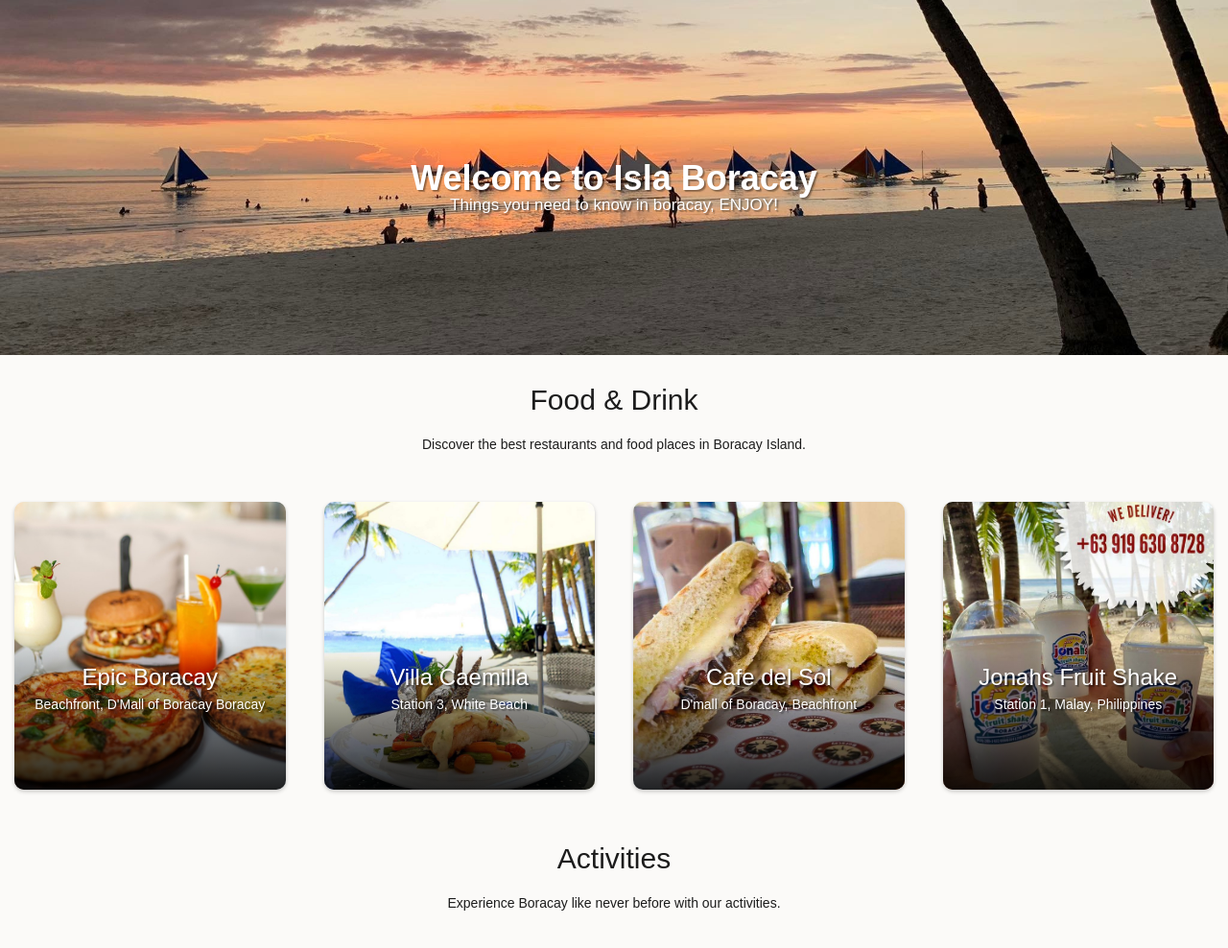
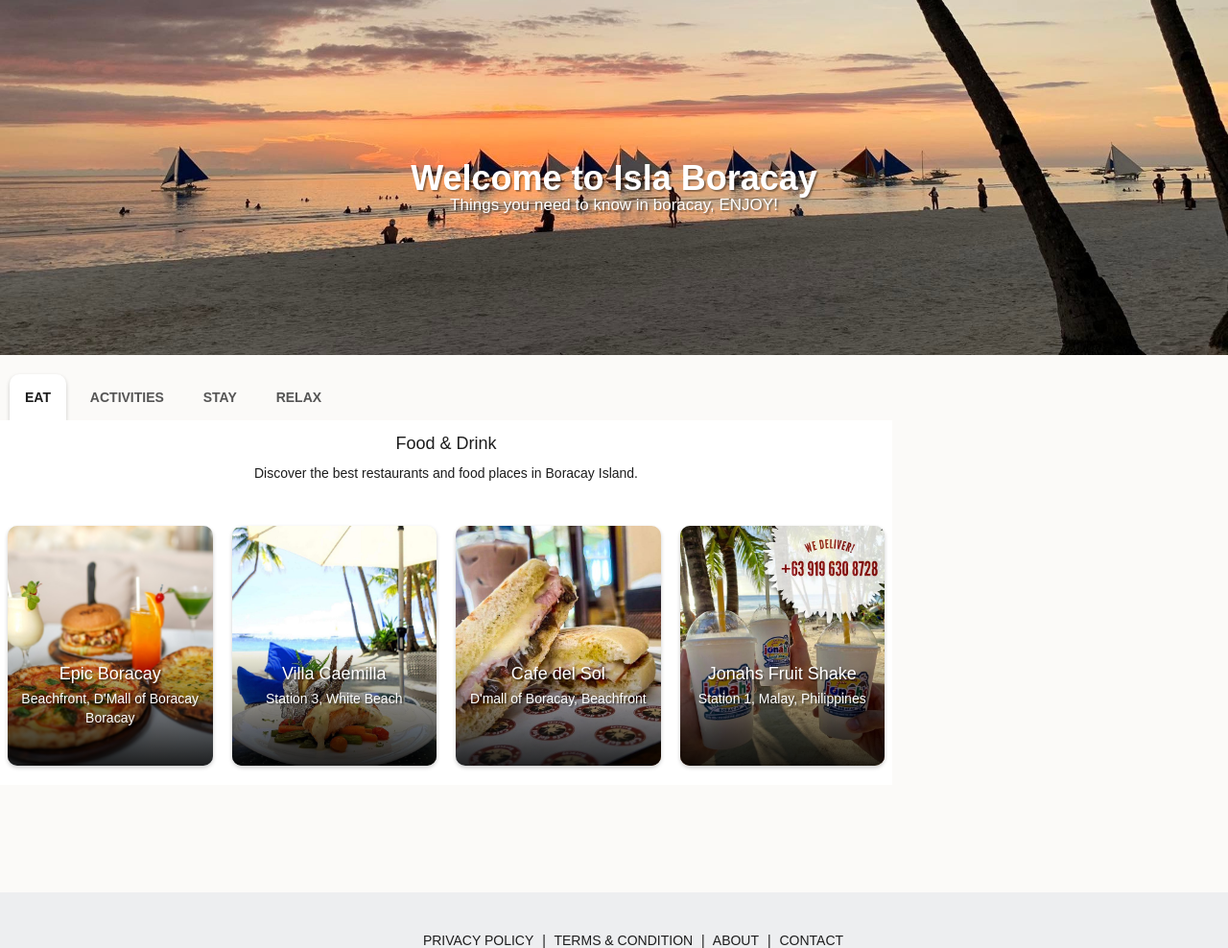
Before and after one commit to brisklabs-pub/isla-boracay, a plain HTML site: page index.html in a window 1280 px wide. Shown: the top 988 px of the page at 96% size. Drawn offline with nearby package versions, Linux system fonts and the light colour scheme.

Commit message:
Add tabs

```diff
--- a/css/index.css
+++ b/css/index.css
@@ -15,7 +15,8 @@
 body {
    max-width: 100%;
    overflow-x: hidden;
-   font-family: 'Nunito', sans-serif;;
+   font-family: 'Nunito', sans-serif;
+   ;
    font-size: 14px;
    color: var(--text-color);
    background-color: var(--backgound-color);
@@ -30,7 +31,7 @@
    background-image: url("../images/banners/banner-2.jpeg");
    min-height: 370px;
    background-repeat: no-repeat;
-   background-position:center bottom;
+   background-position: center bottom;
    background-size: cover;
    object-fit: cover;
    display: flex;
@@ -50,39 +51,119 @@
 .header h1 {
    padding-top: 30px;
    padding-bottom: 10px;
-   text-shadow: 1px 1px 1px rgba(0,0,0,.25),2px 2px 1px rgba(0,0,0,.25)!important;
-   color: #fff;;
+   text-shadow: 1px 1px 1px rgba(0, 0, 0, .25), 2px 2px 1px rgba(0, 0, 0, .25) !important;
+   color: #fff;
+   ;
 }
 
 .header p {
    font-size: 17px;
-   text-shadow: 1px 1px 1px rgba(0,0,0,.25),2px 2px 1px rgba(0,0,0,.25)!important;
+   text-shadow: 1px 1px 1px rgba(0, 0, 0, .25), 2px 2px 1px rgba(0, 0, 0, .25) !important;
    color: #fff;
 }
 
-.section {
+
+section {
+   display: -webkit-flex;
+   display: flex;
+   min-height: 200px;
+   min-height: 500px;
+}
+
+@media (max-width: 600px) {
+   section {
+      -webkit-flex-direction: column;
+      flex-direction: column;
+   }
+}
+
+.body-container {
+   min-height: 100%;
+   -webkit-flex: 3;
+   -ms-flex: 3;
+   flex: 3;
+}
+
+.side-space-container {
+   -webkit-flex: 1;
+   -ms-flex: 1;
+   flex: 1;
+   padding: 20px;
+   /* background-color: #a5a6a7; */
+   border-radius: 25px;
+}
+
+
+/* MAIN TAB */
+/* Style the tab */
+.main-tab {
+   overflow: hidden;
+   padding: 10px;
+   margin-bottom: 0px;
+   padding-bottom: 0px;
+   width: 100%;
+}
+
+/* Style the buttons that are used to open the tab content */
+.main-tab button {
+   font-size: 14px;
+   background-color: inherit;
+   border: none;
+   outline: none;
+   cursor: pointer;
+   padding: 14px 16px;
+   transition: 0.3s;
+   margin-right: 5px;
+   color: #555;
+}
+
+.main-tab button.active {
+   background-color: white;
+   color: var(--text-color);
+   box-shadow: 0 2px 4px rgba(0, 0, 0, 0.2);
+   border-top-left-radius: 10px;
+   border-top-right-radius: 10px;
+
+}
+
+/* Change background color of buttons on hover */
+.main-tab button:hover {
+   color: var(--text-color);
+}
+
+/* Style the tab content */
+.main-tab-content {
+   margin-top: 0;
+   background-color: white;
+   display: none;
+   border-top: none;
+}
+
+.card-section {
    background-color: inherit;
    padding: 10px;
    margin: 20px;
+   margin-top: 0;
    text-align: center;
 }
 
-.section h2 {
-   margin-top: 0;
-   margin-bottom: 20px;
+.card-section h2 {
+   font-size: large;
+   margin-top: 5px;
+   margin-bottom: 10px;
 }
 
 /* Float four columns side by side */
 .column {
    float: left;
    width: 25%;
-   padding: 0 10px;
+   padding: 0 5px;
    margin-bottom: 15px;
 }
 
 /* Remove extra left and right margins, due to padding */
 .row {
-   margin: 0 -5px;
+   margin: 0 -2px;
 }
 
 /* Clear floats after the columns */
@@ -97,18 +178,19 @@
    background-color: #fff;
    border-radius: 10px;
    box-shadow: 0 2px 4px rgba(0, 0, 0, 0.2);
-   margin: 10px;
-   flex-basis: calc(25% - 28px);
+   margin: 5px;
+   flex-basis: calc(25% - 20px);
    flex-grow: 1;
    text-align: center;
    background-repeat: no-repeat;
    background-size: cover;
    background-position: center center;
-   min-height: 300px;
+   min-height: 250px;
 }
 
 .card h3 {
    margin-bottom: 5px;
+   font-size: large;
 }
 
 .card .card__content {
@@ -121,7 +203,7 @@
    border-bottom-left-radius: 10px;
    border-bottom-right-radius: 10px;
    color: rgb(255, 255, 255);
-   text-shadow: 1px 1px 1px rgba(0,0,0,.25),2px 2px 1px rgba(0,0,0,.25)!important;
+   text-shadow: 1px 1px 1px rgba(0, 0, 0, .25), 2px 2px 1px rgba(0, 0, 0, .25) !important;
 }
 
 
@@ -173,10 +255,12 @@
 
 footer a {
    color: var(--text-color);
+   text-decoration: underline;
 }
 
 footer span {
    font-size: 12px;
+   font-weight: 100;
 }
 
 footer li {
@@ -194,5 +278,4 @@
 footer li:hover {
    cursor: pointer;
    text-decoration: underline;
-   color: var(--orange_color);
 }
--- a/index.html
+++ b/index.html
@@ -22,11 +22,9 @@
    <script src="https://maxcdn.bootstrapcdn.com/bootstrap/3.4.1/js/bootstrap.min.js"></script>
    <link rel="stylesheet" href="css/index.css">
 
-
 </head>
 
 <body>
-
    <!-- Header -->
    <div class="bg-img">
       <div class=" header text-center">
@@ -34,9 +32,20 @@
                <p>Things you need to know in boracay, ENJOY!</p>
       </div>
    </div>
+   <section>
+      <div class="body-container">
+         <!-- Tab links -->
+         <div class="main-tab">
+            <button id="eat-tab" class="main-tab-links">EAT</button>
+            <button id="fun-tab" class="main-tab-links">ACTIVITIES</button>
+            <button id="stay-tab" class="main-tab-links">STAY</button>
+            <button id="relax-tab" class="main-tab-links">RELAX</button>
+         </div>
 
+         <!-- Tab content -->
+         <div id="eat" class="main-tab-content">
             <!-- Content -->
-   <div class="section">
+            <div class="card-section">
                <h2>Food & Drink</h2>
                <p>Discover the best restaurants and food places in Boracay Island.</p>
             </div>
@@ -79,8 +88,11 @@
                   </div>
                </div>
             </div>
+         </div>
 
-   <div class="section">
+         <!-- FUN TAB -->
+         <div id="fun" class="main-tab-content">
+            <div class="card-section">
                <h2>Activities</h2>
                <p>Experience Boracay like never before with our activities.</p>
             </div>
@@ -95,9 +107,23 @@
                   </div>
                </div>
             </div>
+         </div>
 
+         <div id="stay" class="main-tab-content">
 
+         </div>
 
+         <div id="relax" class="main-tab-content">
+
+         </div>
+
+      </div>
+
+      <div class="side-space-container">
+         <!-- add here -->
+      </div>
+
+   </section>
 
 
    <!-- Footer -->
@@ -122,6 +148,9 @@
          </div>
       </div>
    </footer>
+
+   <script type="text/javascript" src="./js/main.js"></script>
+
 </body>
 
 </html>
--- /dev/null
+++ b/js/main.js
@@ -0,0 +1,56 @@
+window.onload = (event) => {
+  // Standing
+  openTab('eat');
+
+  const eat = elementBy('eat-tab');
+  onClick(eat, ()=>{
+    openTab('eat');
+  });
+
+  const fun = elementBy('fun-tab');
+  onClick(fun, ()=>{
+    openTab('fun');
+  });
+
+  const stay = elementBy('stay-tab');
+  onClick(stay, ()=>{
+    openTab('stay');
+  });
+
+  const relax = elementBy('relax-tab');
+  onClick(relax, ()=>{
+    openTab('relax');
+  });
+};
+
+function openTab(page) {
+  // Declare all variables
+  var i, tabcontent, tablinks;
+
+  // Get all elements with class="main-tab-content " and hide them
+  tabcontent = document.getElementsByClassName("main-tab-content");
+  for (i = 0; i < tabcontent.length; i++) {
+    tabcontent[i].style.display = "none";
+  }
+
+  // Get all elements with class="main-tab-link" and remove the class "active"
+  tablinks = document.getElementsByClassName("main-tab-links");
+  for (i = 0; i < tablinks.length; i++) {
+    tablinks[i].className = tablinks[i].className.replace(" active", "");
+  }
+
+  var selected = elementBy(page);
+  selected.style.display = "block";
+  var tab = elementBy(page + "-tab");
+  tab.className += " active";
+}
+
+function elementBy(id) {
+    return document.getElementById(id);
+}
+
+function onClick(element, action) {
+    if (element) {
+        element.addEventListener("click", action);
+    }
+}
```
Lines whose indentation alone changed are shown as unchanged.
